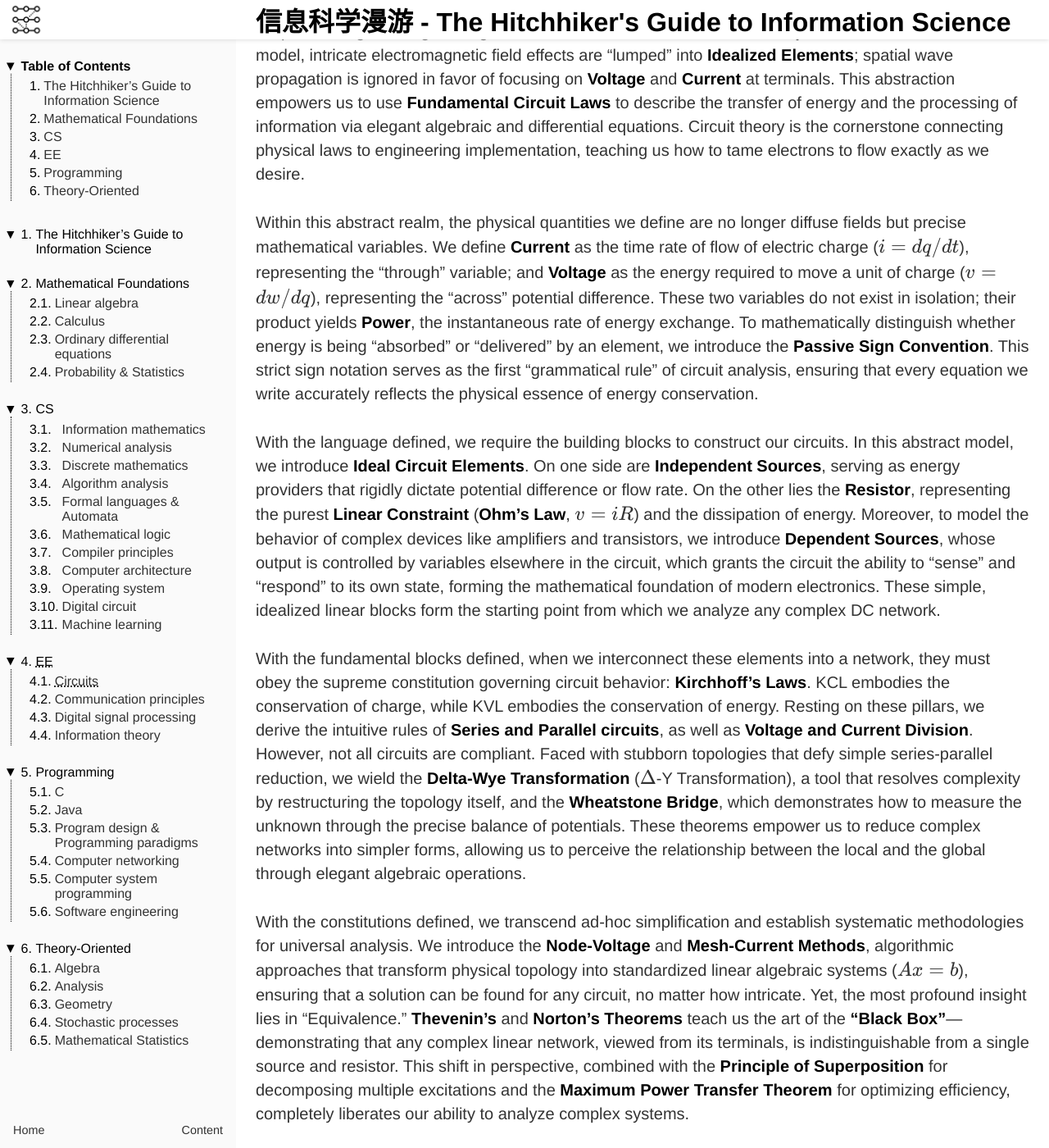
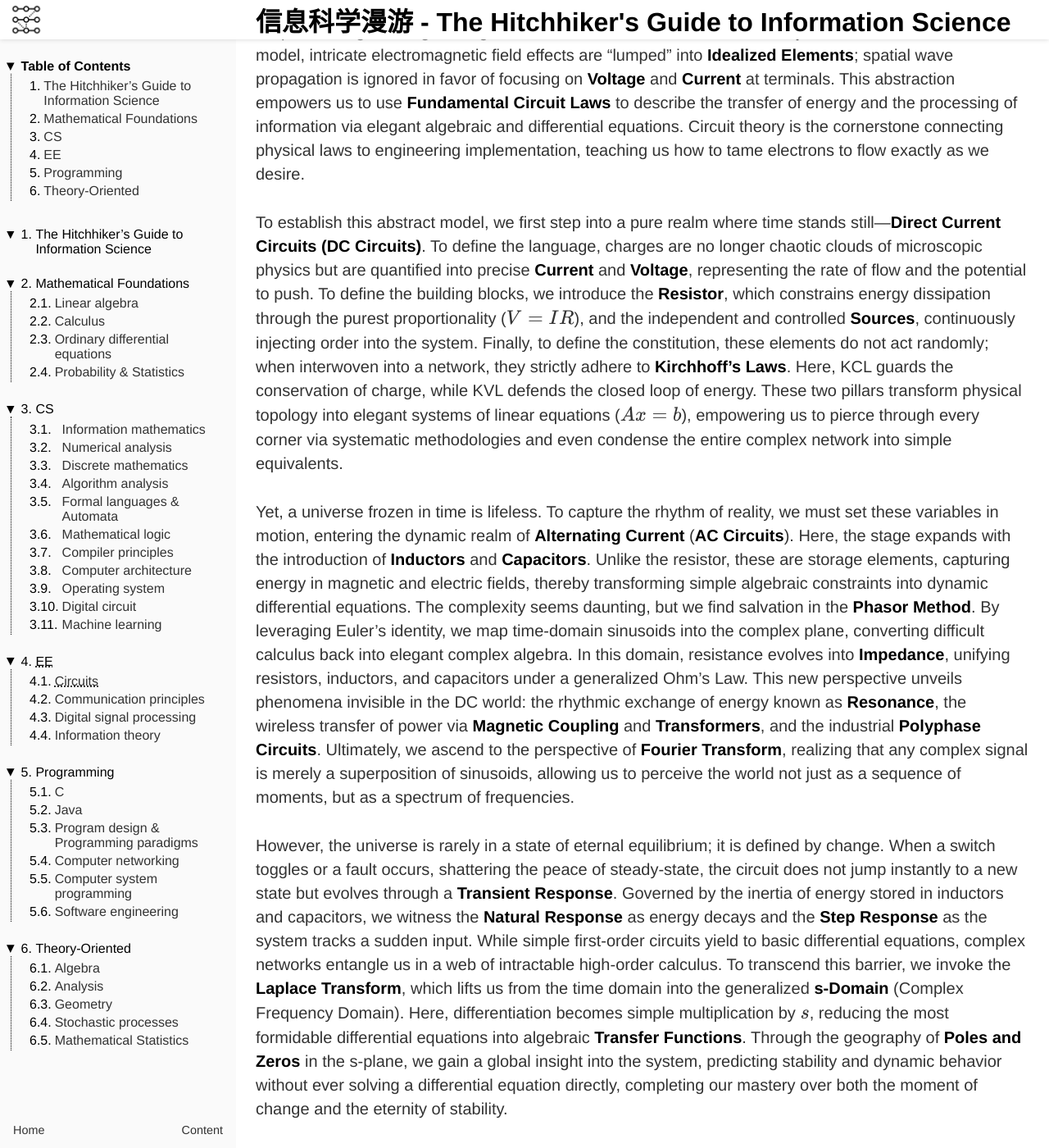
Before and after one commit to adj-matrix/adjmatrix-page, a Jekyll site: the page built from _chapters/wondering.md, in a window 1280 px wide and 1400 px high, scrolled down 12853 px. Shown: the whole window at 82% size. Built offline with Jekyll 4.4.1, drawn with Linux system fonts in a browser that asks for light colours; nearby versions of some CDN libraries; some of the changed text lies outside the part shown.

Commit message:
update pages

```diff
--- a/_chapters/wondering.md
+++ b/_chapters/wondering.md
@@ -223,19 +223,14 @@ Waiting for update...
 
 If Computer Science constructs the soul of the digital world, Circuits forge its body. Whether it is the chips bearing logic or the networks transmitting signals, everything ultimately boils down to the dance of electrons within physical media. However, through the lens of circuit analysis, we do not grapple directly with complex Maxwell's equations or microscopic particle physics. Relying on the classic circuit framework, we perform a grand engineering abstraction: the establishment of the **Lumped Circuit Model**. In this model, intricate electromagnetic field effects are "lumped" into **Idealized Elements**; spatial wave propagation is ignored in favor of focusing on **Voltage** and **Current** at terminals. This abstraction empowers us to use **Fundamental Circuit Laws** to describe the transfer of energy and the processing of information via elegant algebraic and differential equations. Circuit theory is the cornerstone connecting physical laws to engineering implementation, teaching us how to tame electrons to flow exactly as we desire.
 
-Within this abstract realm, the physical quantities we define are no longer diffuse fields but precise mathematical variables. We define **Current** as the time rate of flow of electric charge ($i = dq/dt$), representing the "through" variable; and **Voltage** as the energy required to move a unit of charge ($v = dw/dq$), representing the "across" potential difference. These two variables do not exist in isolation; their product yields **Power**, the instantaneous rate of energy exchange. To mathematically distinguish whether energy is being "absorbed" or "delivered" by an element, we introduce the **Passive Sign Convention**. This strict sign notation serves as the first "grammatical rule" of circuit analysis, ensuring that every equation we write accurately reflects the physical essence of energy conservation.
+To establish this abstract model, we first step into a pure realm where time stands still—**Direct Current Circuits (DC Circuits)**. To define the language, charges are no longer chaotic clouds of microscopic physics but are quantified into precise **Current** and **Voltage**, representing the rate of flow and the potential to push. To define the building blocks, we introduce the **Resistor**, which constrains energy dissipation through the purest proportionality ($V=IR$), and the independent and controlled **Sources**, continuously injecting order into the system. Finally, to define the constitution, these elements do not act randomly; when interwoven into a network, they strictly adhere to **Kirchhoff's Laws**. Here, KCL guards the conservation of charge, while KVL defends the closed loop of energy. These two pillars transform physical topology into elegant systems of linear equations ($Ax=b$), empowering us to pierce through every corner via systematic methodologies and even condense the entire complex network into simple equivalents.
 
-With the language defined, we require the building blocks to construct our circuits. In this abstract model, we introduce **Ideal Circuit Elements**. On one side are **Independent Sources**, serving as energy providers that rigidly dictate potential difference or flow rate. On the other lies the **Resistor**, representing the purest **Linear Constraint** (**Ohm's Law**, $v=iR$) and the dissipation of energy. Moreover, to model the behavior of complex devices like amplifiers and transistors, we introduce **Dependent Sources**, whose output is controlled by variables elsewhere in the circuit, which grants the circuit the ability to "sense" and "respond" to its own state, forming the mathematical foundation of modern electronics. These simple, idealized linear blocks form the starting point from which we analyze any complex DC network.
+Yet, a universe frozen in time is lifeless. To capture the rhythm of reality, we must set these variables in motion, entering the dynamic realm of **Alternating Current** (**AC Circuits**). Here, the stage expands with the introduction of **Inductors** and **Capacitors**. Unlike the resistor, these are storage elements, capturing energy in magnetic and electric fields, thereby transforming simple algebraic constraints into dynamic differential equations. The complexity seems daunting, but we find salvation in the **Phasor Method**. By leveraging Euler's identity, we map time-domain sinusoids into the complex plane, converting difficult calculus back into elegant complex algebra. In this domain, resistance evolves into **Impedance**, unifying resistors, inductors, and capacitors under a generalized Ohm's Law. This new perspective unveils phenomena invisible in the DC world: the rhythmic exchange of energy known as **Resonance**, the wireless transfer of power via **Magnetic Coupling** and **Transformers**, and the industrial **Polyphase Circuits**. Ultimately, we ascend to the perspective of **Fourier Transform**, realizing that any complex signal is merely a superposition of sinusoids, allowing us to perceive the world not just as a sequence of moments, but as a spectrum of frequencies.
 
-With the fundamental blocks defined, when we interconnect these elements into a network, they must obey the supreme constitution governing circuit behavior: **Kirchhoff's Laws**. KCL embodies the conservation of charge, while KVL embodies the conservation of energy. Resting on these pillars, we derive the intuitive rules of **Series and Parallel circuits**, as well as **Voltage and Current Division**. However, not all circuits are compliant. Faced with stubborn topologies that defy simple series-parallel reduction, we wield the **Delta-Wye Transformation** ($\Delta$-Y Transformation), a tool that resolves complexity by restructuring the topology itself, and the **Wheatstone Bridge**, which demonstrates how to measure the unknown through the precise balance of potentials. These theorems empower us to reduce complex networks into simpler forms, allowing us to perceive the relationship between the local and the global through elegant algebraic operations.
+However, the universe is rarely in a state of eternal equilibrium; it is defined by change. When a switch toggles or a fault occurs, shattering the peace of steady-state, the circuit does not jump instantly to a new state but evolves through a **Transient Response**. Governed by the inertia of energy stored in inductors and capacitors, we witness the **Natural Response** as energy decays and the **Step Response** as the system tracks a sudden input. While simple first-order circuits yield to basic differential equations, complex networks entangle us in a web of intractable high-order calculus. To transcend this barrier, we invoke the **Laplace Transform**, which lifts us from the time domain into the generalized **s-Domain** (Complex Frequency Domain). Here, differentiation becomes simple multiplication by $s$, reducing the most formidable differential equations into algebraic **Transfer Functions**. Through the geography of **Poles and Zeros** in the s-plane, we gain a global insight into the system, predicting stability and dynamic behavior without ever solving a differential equation directly, completing our mastery over both the moment of change and the eternity of stability.
 
-With the constitutions defined, we transcend ad-hoc simplification and establish systematic methodologies for universal analysis. We introduce the **Node-Voltage** and **Mesh-Current Methods**, algorithmic approaches that transform physical topology into standardized linear algebraic systems ($Ax=b$), ensuring that a solution can be found for any circuit, no matter how intricate. Yet, the most profound insight lies in "Equivalence." **Thevenin’s** and **Norton’s Theorems** teach us the art of the **"Black Box"**—demonstrating that any complex linear network, viewed from its terminals, is indistinguishable from a single source and resistor. This shift in perspective, combined with the **Principle of Superposition** for decomposing multiple excitations and the **Maximum Power Transfer Theorem** for optimizing efficiency, completely liberates our ability to analyze complex systems.
 
-With the methodologies defined, we are now equipped to integrate the **Operational Amplifier** (Op Amp)—the heart of modern analog electronics—into our abstract model. Although physically composed of dozens of transistors, through the lens of circuit analysis, we elegantly abstract it into the **Ideal Op Amp Model**. From this model emerge two immensely powerful constraints: the **"Virtual Short"** and the **"Virtual Open"**. These rules, combined with the ingenious mechanism of **Negative Feedback**, empower us to construct precise circuits capable of performing addition, subtraction, and complex mathematical operations without regard for the device's internal physics, truly realizing the vision of "computing" via circuitry.
-
-While Op Amps endow circuits with algebraic computational power, our model remains shackled to the "instantaneous"—the circuit responds only to the present, possessing no memory. To break this limitation, we integrate the **Inductor** and the **Capacitor** into our abstract framework. Unlike resistors that dissipate energy, these are **Storage Elements**: the capacitor stores potential energy within an electric field, while the inductor stores kinetic energy within a magnetic field. Their introduction fundamentally transforms the mathematical nature of circuits—the relationship between voltage and current evolves from simple proportionality into dynamic **Differentiation and Integration** ($v = L di/dt$ and $i = C dv/dt$). This not only grants circuits the capacity to process time-varying signals but also, through the concept of **Mutual Inductance**, enables the coupling of energy and information across space without physical contact, laying the foundation for transformers and wireless transmission.
-
-With storage elements granting our circuits the power of memory, we bid farewell to static DC analysis and formally enter the dynamic **Time Domain**. Here, we focus on fundamental **First-Order Circuits** (RL & RC). When a switch flips, disrupting equilibrium, the circuit does not jump instantly but evolves smoothly according to first-order differential equations, exhibiting an exponential transition—a phenomenon known as **Transient Response**. We study the **Natural Response** to observe how stored energy decays, and the **Step Response** to see how the circuit tracks sudden external stimuli. Furthermore, to tackle complex sequential switching scenarios, we wield the **Unit Step Function**. This powerful mathematical tool unifies physical mechanical switching events into elegant functional expressions, enabling us to precisely resolve multi-stage dynamic processes and capture voltage and current at every instant.
+<!-- While Op Amps endow circuits with algebraic computational power, our model remains shackled to the "instantaneous"—the circuit responds only to the present, possessing no memory. To break this limitation, we integrate the **Inductor** and the **Capacitor** into our abstract framework. Unlike resistors that dissipate energy, these are **Storage Elements**: the capacitor stores potential energy within an electric field, while the inductor stores kinetic energy within a magnetic field. Their introduction fundamentally transforms the mathematical nature of circuits—the relationship between voltage and current evolves from simple proportionality into dynamic **Differentiation and Integration** ($v = L di/dt$ and $i = C dv/dt$). This not only grants circuits the capacity to process time-varying signals but also, through the concept of **Mutual Inductance**, enables the coupling of energy and information across space without physical contact, laying the foundation for transformers and wireless transmission.-->
 
 ...未完待续
 Waiting for update...
@@ -249,11 +244,6 @@ Not yet learned...
 Waiting for update...
 
 ### Digital signal processing
-
-> **这不是最终版本**
->
-> 这是正在撰写的版本，还未完工，未来会继续更新
-{: .note}
 
 We inhabit a universe constructed of continuous physical variables: the vibration of vocal cords merging into speech, the reflection of light waves forming images, and radio waves carrying communication. These physical quantities that vary with time are **Signals**; and the entities capable of responding to, transforming, and processing these signals constitute **Systems**. The world of **Continuous-time** is a mathematical mirror of physical reality. However, to leverage the immense computational power of modern machines, we must traverse the bridge of the Sampling Theorem, slicing the smooth analog world into discrete sequences to enter the realm of **Discrete-time**. Signal processing is more than mere digitization; it is a cognitive ascension. We leap from the intuitive **Time Domain** into the profound **Frequency Domain** and even the **Complex Frequency Domain**. Through Fourier analysis, convolution, and from the Z-Transform to the Fast Fourier Transform (FFT), these mathematical instruments serve as the interpreter between the physical world and the digital brain. They grant us a "mathematical scalpel," enabling us to precisely filter noise, extract features, compress data, and even reconstruct the reality we seek to perceive.
 
@@ -273,10 +263,13 @@ Now, we traverse the most precipitous and magnificent bridge: the **Sampling The
 
 Having mastered the secrets of spectral shifting (using convolution), we are empowered to construct **Communication Systems**. At their core lies **Modulation**—whether adjusting Amplitude (AM), Frequency (FM), or Phase (PM), the essence is fundamentally using sinusoids as carriers to "transport" low-frequency information signals onto high-frequency channels suitable for transmission. This precise control over spectral positioning enables **Multiplexing**, allowing countless signals to traverse the same wire or airspace simultaneously without interference such as Frequency Division Multiplexing (FDM), which not only demonstrates the engineering power of Fourier analysis but also serves as the prelude to the new profound domain.
 
-...未完待续
-Waiting for update...
-这部分篇章会很快更新...
-Will update soon...
+However, the Fourier Transform faces a fundamental barrier: **convergence**. It struggles with signals that grow exponentially or systems that only begin at a specific instant. To break this, we introduce a convergence factor $e^{-\sigma t}$ to tame unruly growth, generalizing our perspective into the **Laplace Transform**. This is a dimensional leap from a single line, the $j\omega$ axis, to the vast **s-plane**. In this domain, we no longer just calculate; we see the system's soul through its **Poles and Zeros**. By transforming intractable differential equations into simple algebra via the **Transfer Function $H(s)$**, Laplace grants us a global insight into stability and dynamics, allowing us to design the architecture of feedback and control systems with surgical precision.
+
+In the discrete realm, we seek a counterpart to Laplace’s power. The **Z-Transform** serves this role, acting as the discrete bridge to the complex frequency domain. By mapping the s-plane onto the **z-plane**, where the unit circle embodies the frequencies we once explored via the DTFT, we gain the ability to algebraize the recursive logic of **Difference Equations**. The stability of a digital system is no longer a temporal mystery; it is inscribed in whether its poles reside within the protective boundary of the unit circle. This transform provides the blueprint for designing **Digital Filters**, enabling us to sculpt discrete sequences with the same mathematical elegance we applied to continuous waves.
+
+Finally, all these mathematical tributaries—time, frequency, and complex domains—converge into the ocean of **Digital Signal Processing (DSP)**. Here, the abstract $H(z)$ materializes into algorithmic reality: **Digital Filters**. Whether through the stability of **FIR** or the mimicking efficiency of **IIR**, we are no longer just observing signals; we are actively shaping them through difference equations. Coupled with the **Fast Fourier Transform (FFT)**, which shatters the $O(N^2)$ barrier to unleash real-time spectral analysis, we gain the power to manipulate the fabric of reality—sound, image, and data, purely through the binary logic and computation. This is the summit where mathematics becomes engineering, and where a computer transcends its silicon nature to become a sensory organ of the world.
+
+End - **Digital signal processing**
 
 ### Information theory
 
```
Also changed, not shown: other parts of _chapters/wondering.md (+1 -1 lines), _chapters/recommend.md (+22 -0 lines).
